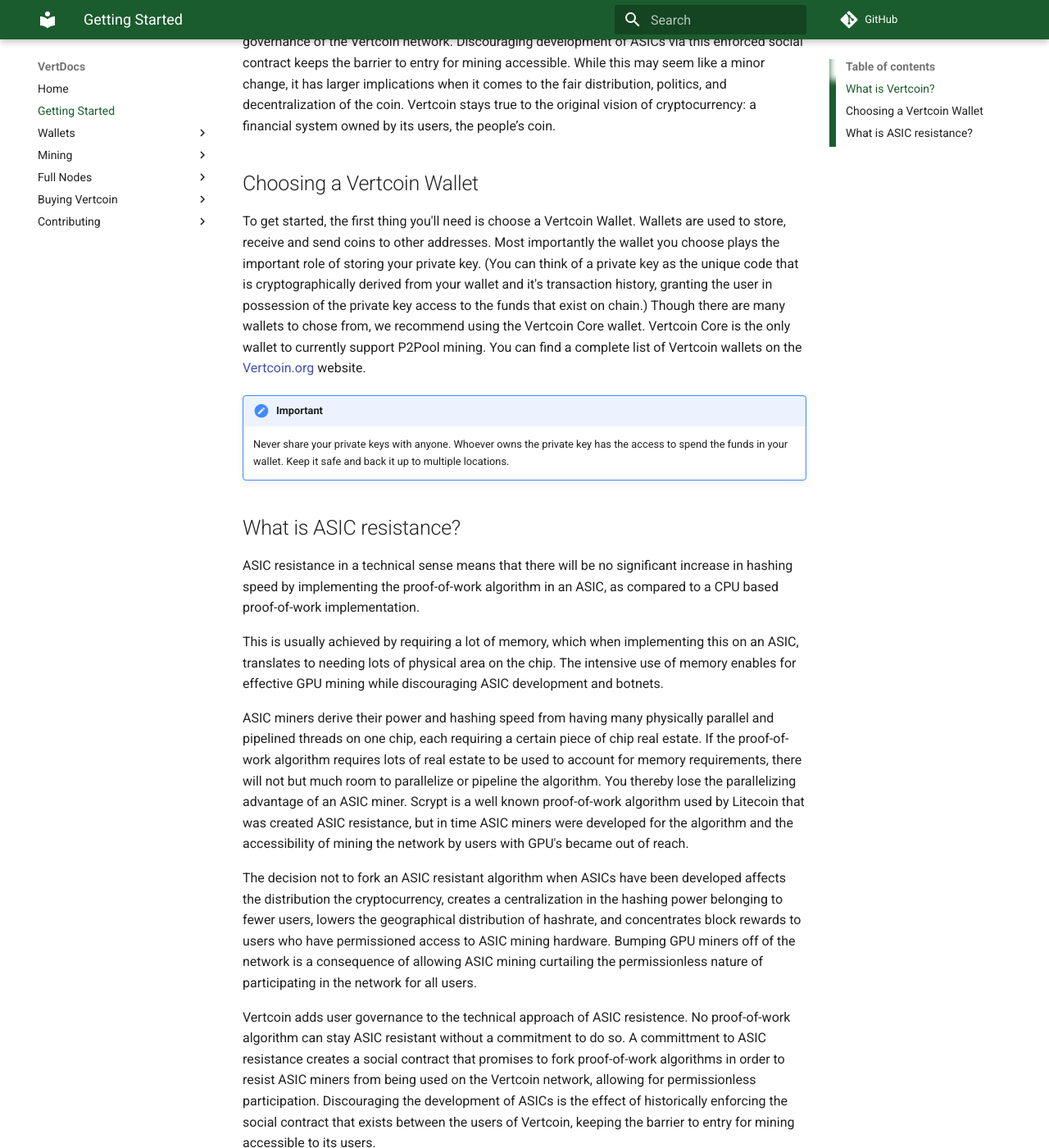
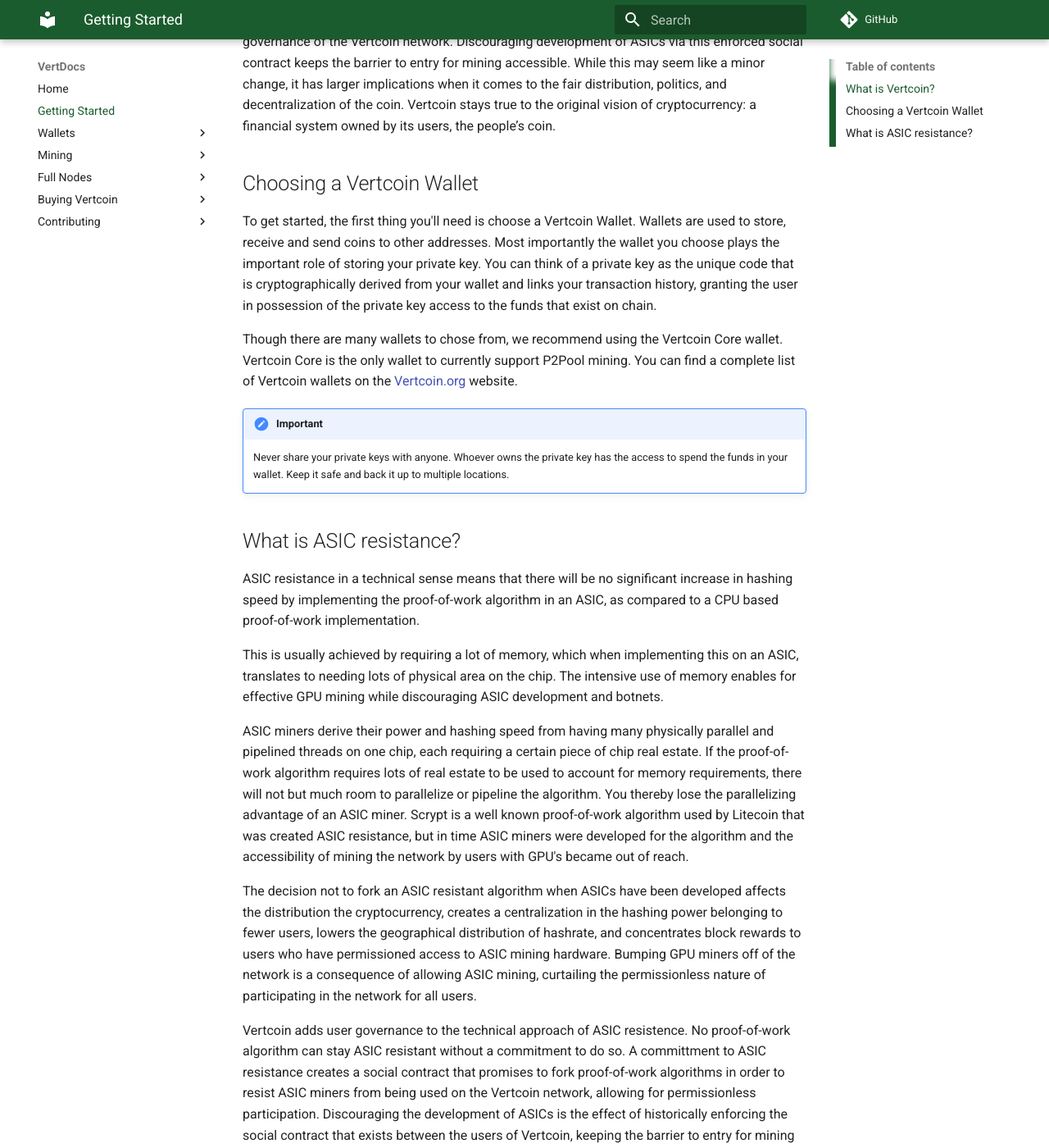
Before and after one commit to vertcoin-project/VertDocs, an MkDocs documentation site: the page built from docs/getting-started.md, in a window 1280 px wide and 1400 px high, scrolled down 397 px. Shown: the whole window at 82% size. Built offline with MkDocs 1.6.1 and Material for MkDocs 9.7.7, drawn with Linux system fonts in a browser that asks for light colours; comment, search, counter and statistics services are not loaded; old or Windows-style settings are respelled for this version of MkDocs.

Commit message:
Formatting and punctuation updates
1.) Reformatted to not be such a large chunk of text and broke up the wallet download from the bit on the function of a wallet
2.) Added a comma after 'ASIC mining' in "consequence of allowing ASIC mining curtailing the..."

```diff
--- a/docs/getting-started.md
+++ b/docs/getting-started.md
@@ -6,7 +6,9 @@
 
 ## Choosing a Vertcoin Wallet
 
-To get started, the first thing you'll need is choose a Vertcoin Wallet. Wallets are used to store, receive and send coins to other addresses. Most importantly the wallet you choose plays the important role of storing your private key. (You can think of a private key as the unique code that is cryptographically derived from your wallet and it's transaction history, granting the user in possession of the private key access to the funds that exist on chain.) Though there are many wallets to chose from, we recommend using the Vertcoin Core wallet. Vertcoin Core is the only wallet to currently support P2Pool mining. You can find a complete list of Vertcoin wallets on the [Vertcoin.org](https://vertcoin.org/download/) website.
+To get started, the first thing you'll need is choose a Vertcoin Wallet. Wallets are used to store, receive and send coins to other addresses. Most importantly the wallet you choose plays the important role of storing your private key. You can think of a private key as the unique code that is cryptographically derived from your wallet and links your transaction history, granting the user in possession of the private key access to the funds that exist on chain.
+
+Though there are many wallets to chose from, we recommend using the Vertcoin Core wallet. Vertcoin Core is the only wallet to currently support P2Pool mining. You can find a complete list of Vertcoin wallets on the [Vertcoin.org](https://vertcoin.org/download/) website.
 
 !!!important
      Never share your private keys with anyone. Whoever owns the private key has the access to spend the funds in your wallet. Keep it safe and back it up to multiple locations.
@@ -19,7 +21,7 @@
 
 ASIC miners derive their power and hashing speed from having many physically parallel and pipelined threads on one chip, each requiring a certain piece of chip real estate. If the proof-of-work algorithm requires lots of real estate to be used to account for memory requirements, there will not but much room to parallelize or pipeline the algorithm. You thereby lose the parallelizing advantage of an ASIC miner. Scrypt is a well known proof-of-work algorithm used by Litecoin that was created ASIC resistance, but in time ASIC miners were developed for the algorithm and the accessibility of mining the network by users with GPU's became out of reach.
 
-The decision not to fork an ASIC resistant algorithm when ASICs have been developed affects the distribution the cryptocurrency, creates a centralization in the hashing power belonging to fewer users, lowers the geographical distribution of hashrate, and concentrates block rewards to users who have permissioned access to ASIC mining hardware. Bumping GPU miners off of the network is a consequence of allowing ASIC mining curtailing the permissionless nature of participating in the network for all users.
+The decision not to fork an ASIC resistant algorithm when ASICs have been developed affects the distribution the cryptocurrency, creates a centralization in the hashing power belonging to fewer users, lowers the geographical distribution of hashrate, and concentrates block rewards to users who have permissioned access to ASIC mining hardware. Bumping GPU miners off of the network is a consequence of allowing ASIC mining, curtailing the permissionless nature of participating in the network for all users.
 
 Vertcoin adds user governance to the technical approach of ASIC resistence. No proof-of-work algorithm can stay ASIC resistant without a commitment to do so. A committment to ASIC resistance creates a social contract that promises to fork proof-of-work algorithms in order to resist ASIC miners from being used on the Vertcoin network, allowing for permissionless participation. Discouraging the development of ASICs is the effect of historically enforcing the social contract that exists between the users of Vertcoin, keeping the barrier to entry for mining accessible to its users.
 
```
